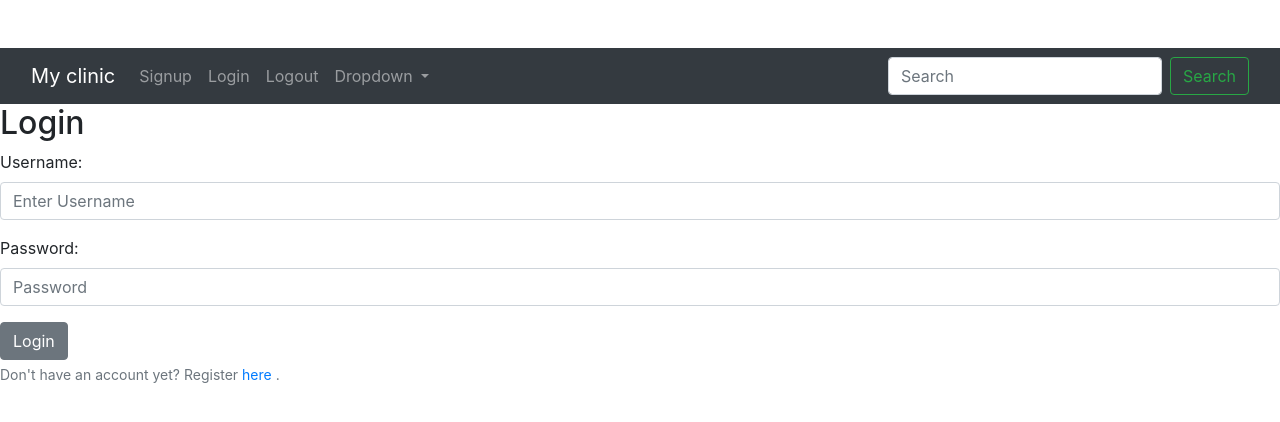
After one commit to amikable-tech/Testing-Django, a Django app: page /login/ in a window 1280 px wide. The commit adds this page. Shown: the top 422 px of the page. Run offline with Django 4.2, Linux system fonts and the light colour scheme; some libraries are stand-ins or nearby versions.

Commit message:
Login and Registration added

```diff
--- a/myforms/main/templates/main/base.html
+++ b/myforms/main/templates/main/base.html
@@ -17,9 +17,24 @@
 
     {% include 'main/navbar.html' %}
 
+    <div>
+    {% if messages %}
+      {% for message in messages %}
+
+        <div class="alert alert-warning alert-dismissible fade show" role="alert">
+                  {{ message }}
+        <button type="button" class="close" data-dismiss="alert" aria-label="Close"></button>
+      </div>
+      {% endfor %}
+
+    {% endif %}
     {% block content %}
 
     {% endblock %}
+
+
+    </div>
+
     <script src="https://cdn.jsdelivr.net/npm/bootstrap@5.3.0/dist/js/bootstrap.bundle.min.js" integrity="sha384-geWF76RCwLtnZ8qwWowPQNguL3RmwHVBC9FhGdlKrxdiJJigb/j/68SIy3Te4Bkz" crossorigin="anonymous"></script>
   </body>
 </html>
--- a/myforms/main/templates/main/navbar.html
+++ b/myforms/main/templates/main/navbar.html
@@ -7,18 +7,21 @@
     <div class="collapse navbar-collapse" id="navbarSupportedContent">
       <ul class="navbar-nav me-auto mb-2 mb-lg-0">
 
-        <li class="nav-item">
-          <a class="nav-link" href="{% url 'booking' %}">Book Appointment</a>
+           <li class="nav-item">
+          <a class="nav-link" href="{% url 'register_user' %}">Signup</a>
         </li>
         <li class="nav-item">
-          <a class="nav-link" href="#">Link</a>
+          <a class="nav-link" href="{% url 'login' %}">Login</a>
+        </li>
+        <li class="nav-item">
+          <a class="nav-link" href="{% url 'logout' %}">Logout</a>
         </li>
         <li class="nav-item dropdown">
           <a class="nav-link dropdown-toggle" href="#" role="button" data-bs-toggle="dropdown" aria-expanded="false">
             Dropdown
           </a>
           <ul class="dropdown-menu">
-            <li><a class="dropdown-item" href="#">Action</a></li>
+            <li><a class="dropdown-item" href="{% url 'booking' %}">Book Appointment</a>
             <li><a class="dropdown-item" href="#">Another action</a></li>
             <li><hr class="dropdown-divider"></li>
             <li><a class="dropdown-item" href="#">Something else here</a></li>
--- /dev/null
+++ b/myforms/main/templates/registration/login.html
@@ -0,0 +1,30 @@
+{% extends 'main/base.html' %}
+{% load static %}
+{% block title %}Login{% endblock %}
+
+
+{% block content %}
+<link rel="stylesheet" href="https://netdna.bootstrapcdn.com/font-awesome/4.7.0/css/font-awesome.css">
+    <link rel="stylesheet" href="https://stackpath.bootstrapcdn.com/bootstrap/4.1.3/css/bootstrap.min.css" integrity="sha384-MCw98/SFnGE8fJT3GXwEOngsV7Zt27NXFoaoApmYm81iuXoPkFOJwJ8ERdknLPMO" crossorigin="anonymous">
+  <b><h2>Login</h2></b>
+
+  <form action="" method="POST">
+    {% csrf_token %}
+
+    <div class="form-group">
+      <label for="id_username">Username:</label>
+      <input type="text" class="form-control" name="username" aria-describedby="emailHelp" placeholder="Enter Username">
+    </div>
+
+    <div class="form-group">
+      <label for="id_password">Password:</label>
+      <input type="password" class="form-control" name="password" placeholder="Password">
+    </div>
+
+
+
+    <button type="submit" value="Submit" class="btn btn-secondary">Login</button>
+    <br/>
+    <small id ="emailHelp" class="form-text text-muted"> Don't have an account yet? Register <a href= "">here </a> . </small>
+  </form>
+{% endblock %}
--- a/myforms/main/urls.py
+++ b/myforms/main/urls.py
@@ -1,9 +1,12 @@
 from django.urls import path
+from django.contrib.auth import views as auth_views
 from . import views
 
 
 urlpatterns = [
 	path('', views.home, name='home'),
 	path('book_appointment',views.book_appointments, name='booking'),
-	path('booking_success', views.booking_success, name='booking_success')
+	path('booking_success', views.booking_success, name='booking_success'),
+	path('login_user', auth_views.LoginView.as_view(template_name='registration/login.html'), name = 'login'),
+	path('register_user', views.register_user, name = 'register_user'),
 ]
--- a/myforms/myforms/urls.py
+++ b/myforms/myforms/urls.py
@@ -3,5 +3,6 @@ from django.urls import path, include
 
 urlpatterns = [
     path('admin/', admin.site.urls),
-    path('', include('main.urls'))
+    path('', include('main.urls')),
+    path('', include ('django.contrib.auth.urls')),
 ]
```
Also changed, not shown: myforms/main/forms.py (+21 -1 lines), myforms/main/templates/main/register.html (+36 -0 lines), myforms/main/views.py (+46 -2 lines), myforms/myforms/settings.py (+12 -1 lines), README.md, myforms/db.sqlite3, myforms/main/static/css/login.css (added).
